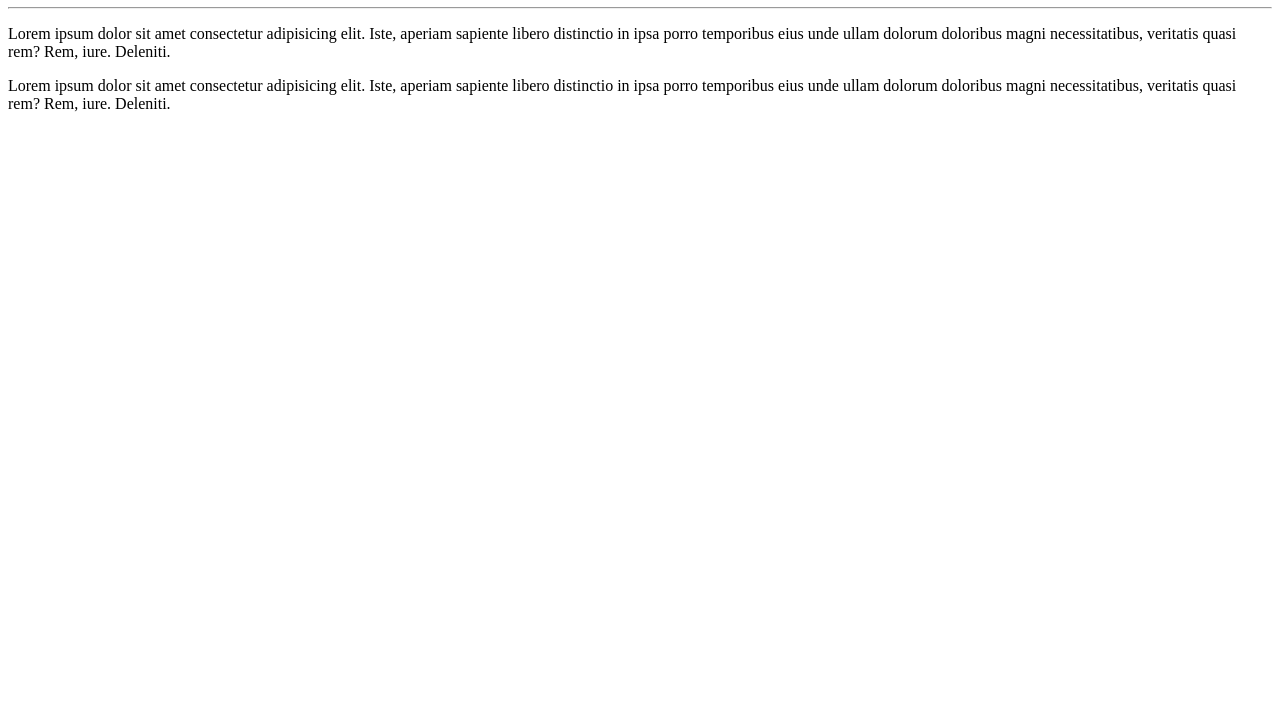
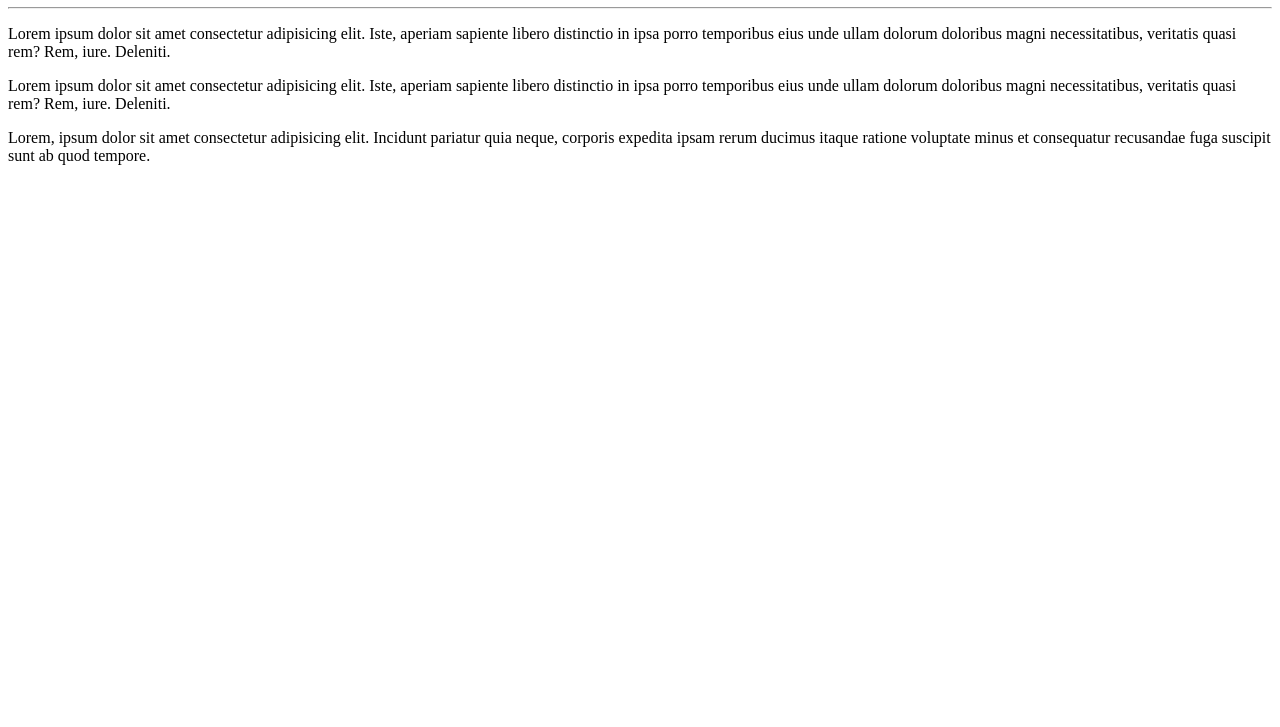
Before and after one commit to Mauricio9888/GitGitHub, a plain HTML site: page Site/index.html in a window 1280 px wide. Shown: the part 73-800 px from the top of the page. Drawn offline with Linux system fonts and the light colour scheme.

Commit message:
Update index.html

```diff
--- a/Site/index.html
+++ b/Site/index.html
@@ -20,6 +20,12 @@
         eius unde ullam dolorum doloribus magni necessitatibus,
         veritatis quasi rem? Rem, iure. Deleniti.
     </p>
+    <p>
+        Lorem, ipsum dolor sit amet consectetur adipisicing elit.
+        Incidunt pariatur quia neque, corporis expedita ipsam rerum ducimus
+        itaque ratione voluptate minus et consequatur recusandae
+        fuga suscipit sunt ab quod tempore.
+    </p>
 
 </body>
 </html>
```
